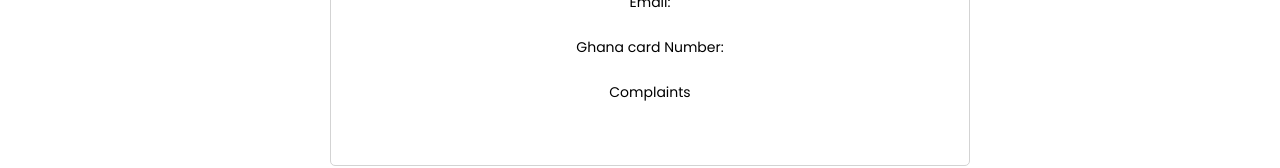
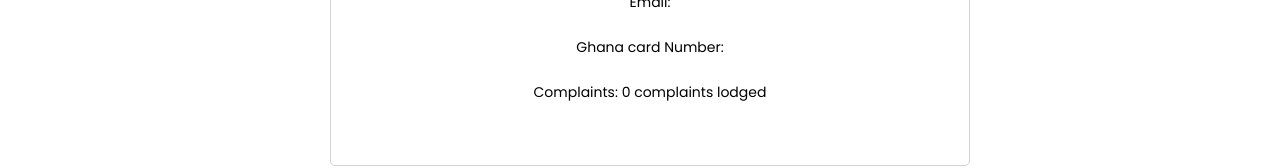
Before and after one commit to criswiz/Crime-Reporting-System, a React (Create React App) app in the folder frontend/: page /profile in a window 1280 px wide. Shown: the part 257-425 px from the top of the page. Built offline with nearby package versions, Linux system fonts and the light colour scheme.

Commit message:
Profile page

```diff
--- a/frontend/src/pages/Profile.jsx
+++ b/frontend/src/pages/Profile.jsx
@@ -7,9 +7,9 @@ function Profile() {
   return (
     <div className="profile">
       <h1 className="news__title">Username: {user && user.name}</h1>
-      <p className="news__desc">Email: {user && user.name}</p>
-      <p className="news__desc">Ghana card Number: {user && user.name}</p>
-      <p className="news__desc">Complaints {user && user.name}</p>
+      <p className="news__desc">Email: {user && user.email}</p>
+      <p className="news__desc">Ghana card Number: {user && user.ghcard}</p>
+      <p className="news__desc">Complaints: 0 complaints lodged</p>
     </div>
   );
 }
```
